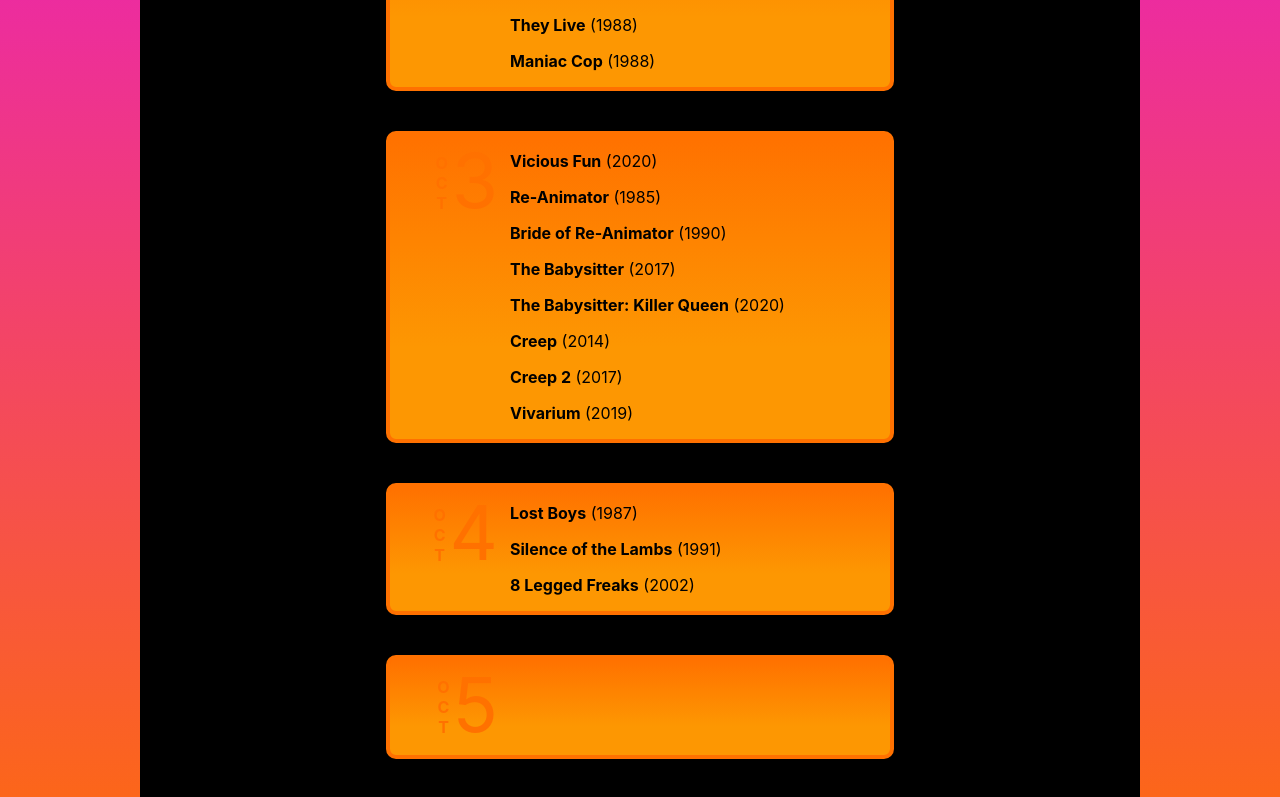
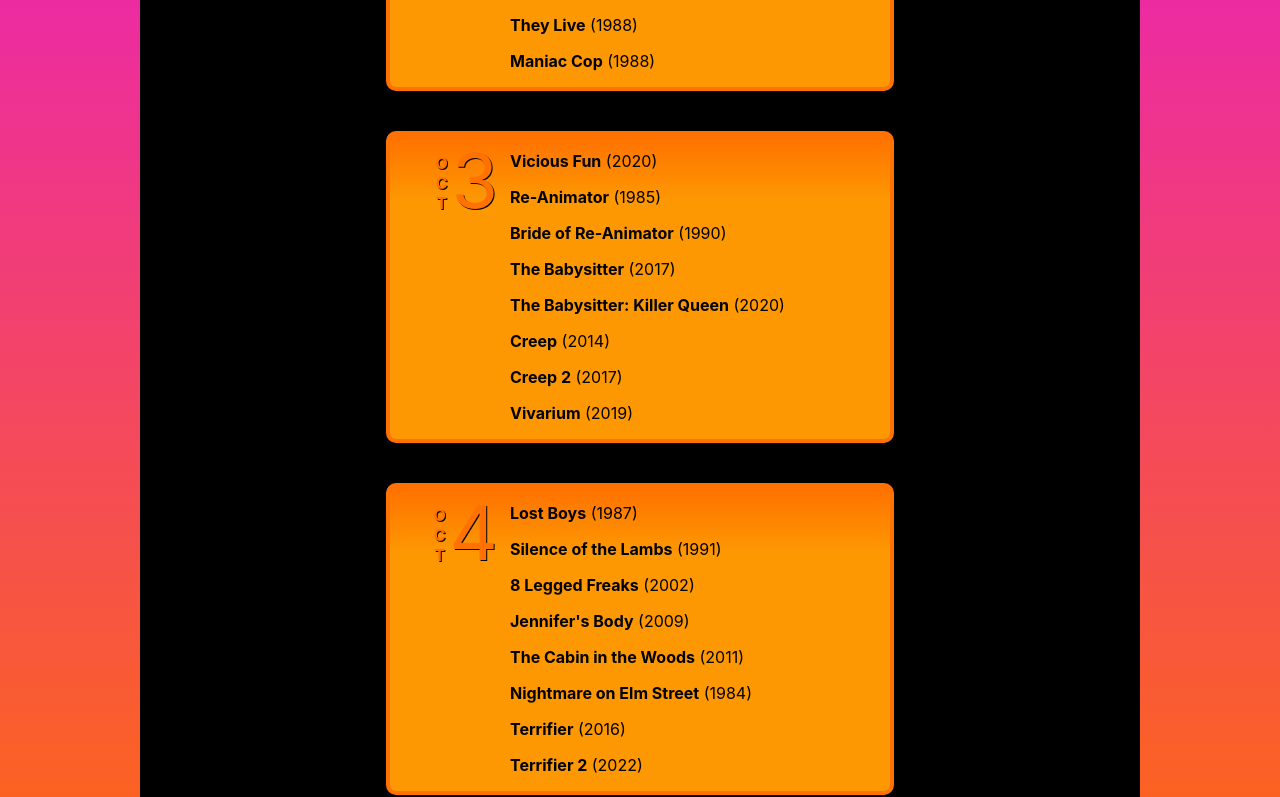
Before and after one commit to cshov/october-horror-binge, a React (Create React App) app: page / in a window 1280 px wide. Shown: the part 585-1382 px from the top of the page. Built offline with nearby package versions, Linux system fonts and the light colour scheme.

Commit message:
adding movies

```diff
--- a/src/data/movies2023.json
+++ b/src/data/movies2023.json
@@ -106,5 +106,35 @@
     "year": 2002,
     "dateWatched": 4,
     "imdbId": "tt0271367"
+  },
+  {
+    "name": "Jennifer's Body",
+    "year": 2009,
+    "dateWatched": 4,
+    "imdbId": "tt1131734"
+  },
+  {
+    "name": "The Cabin in the Woods",
+    "year": 2011,
+    "dateWatched": 4,
+    "imdbId": "tt1259521"
+  },
+  {
+    "name": "Nightmare on Elm Street",
+    "year": 1984,
+    "dateWatched": 4,
+    "imdbId": "tt0087800"
+  },
+  {
+    "name": "Terrifier",
+    "year": 2016,
+    "dateWatched": 4,
+    "imdbId": "tt4281724"
+  },
+  {
+    "name": "Terrifier 2",
+    "year": 2022,
+    "dateWatched": 4,
+    "imdbId": "tt10403420"
   }
 ]
--- a/src/pages/Movies2023/Movies2023.css
+++ b/src/pages/Movies2023/Movies2023.css
@@ -11,7 +11,7 @@
   flex-direction: row;
   margin: 0 auto 40px;
   border-radius: 10px;
-  background: linear-gradient(180deg, #ff7100 0%, #fd9702 70%);
+  background: linear-gradient(180deg, #ff7100 0%, #fd9702 64px);
   border: 4px solid #ff7100;
   color: #000;
 }
@@ -35,6 +35,7 @@
   display: flex;
   width: 120px;
   color: #ff7100;
+  text-shadow: 1px 1px #000;
 }
 @media only screen and (max-width: 500px) {
   .twentyThree .dayPanel .dayMonthLabel {
--- a/src/pages/Movies2023/Movies2023.scss
+++ b/src/pages/Movies2023/Movies2023.scss
@@ -14,7 +14,7 @@
     flex-direction: row;
     margin: 0 auto 40px;
     border-radius: 10px;
-    background: linear-gradient(180deg, $dark-jackolantern 0%, $light-jackolantern 70%); //, #000 100%);
+    background: linear-gradient(180deg, $dark-jackolantern 0%, $light-jackolantern 64px); //, #000 100%);
     border: 4px solid $dark-jackolantern;
     color: #000;
 
@@ -44,6 +44,7 @@
       display: flex;
       width: 120px;
       color: $dark-jackolantern;
+      text-shadow: 1px 1px #000;
 
       @media only screen and (max-width: 500px) {
         width: 100px;
```
Also changed, not shown: 1 other file (tests, documents, lock files or other folders).
